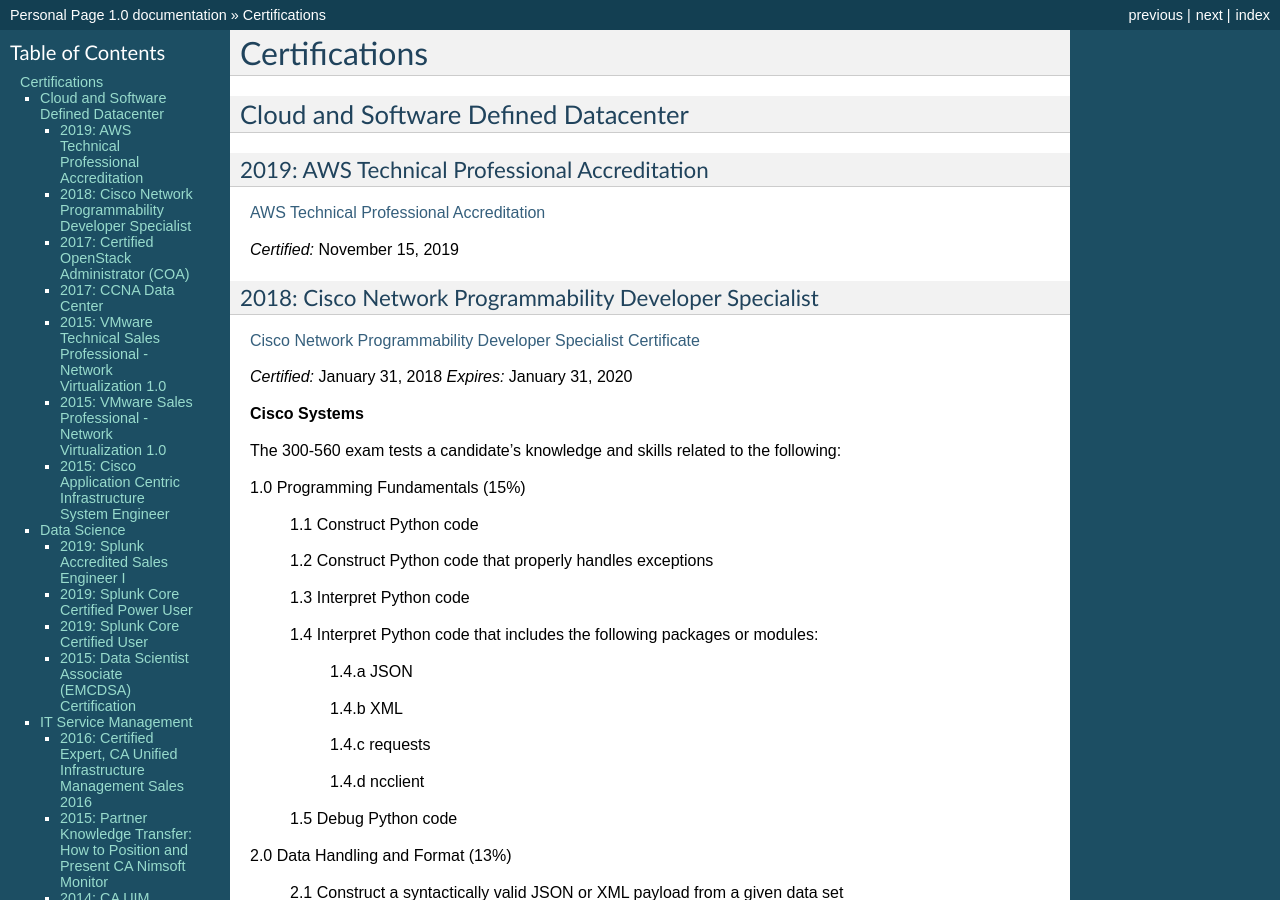
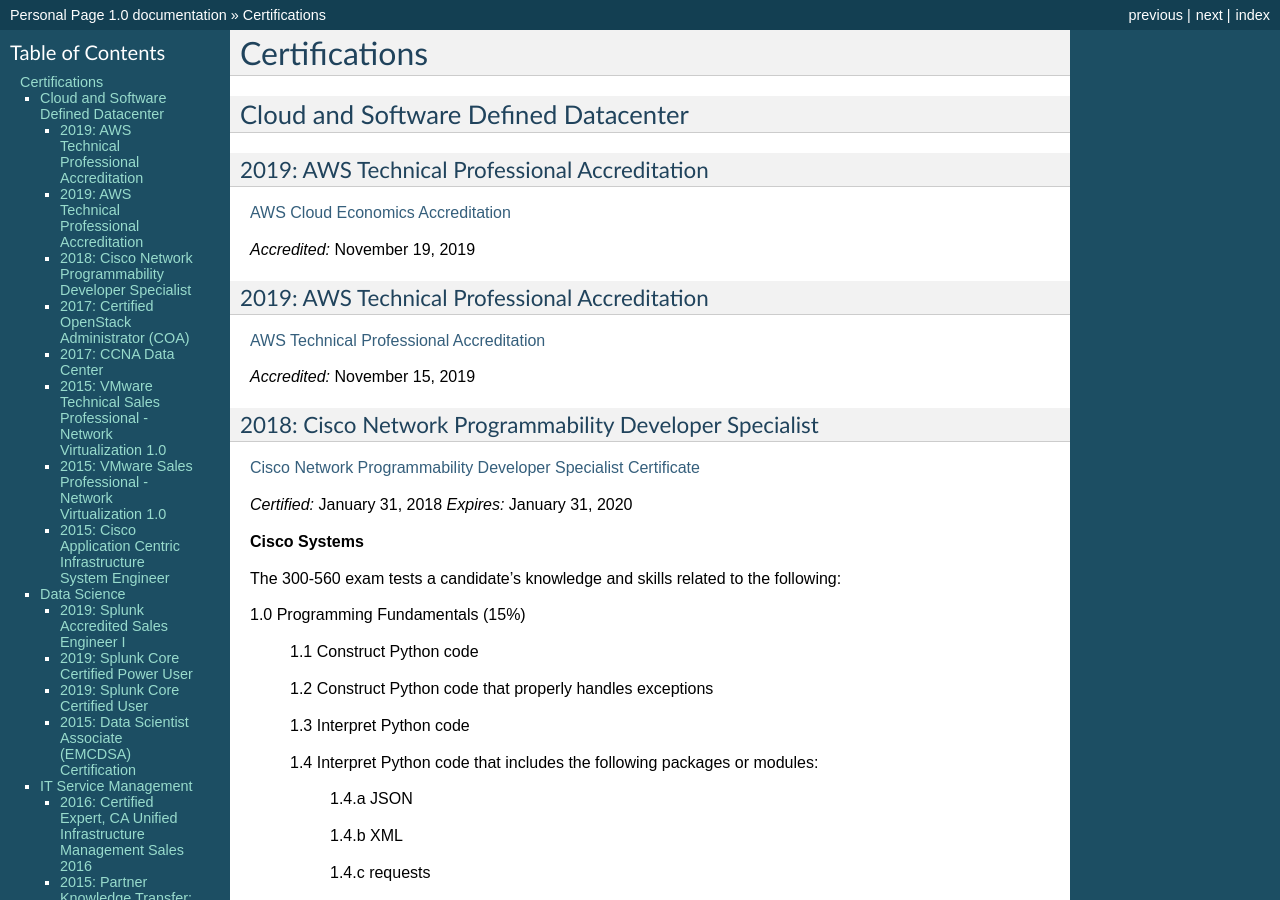
Before and after one commit to jacubero/Resume, a Sphinx documentation site: the page built from docs/certifications.rst, in a window 1280 px wide and 900 px high. Built offline with Sphinx 7.4.7, drawn with Linux system fonts in a browser that asks for light colours.

Commit message:
New version

```diff
--- a/docs/certifications.rst
+++ b/docs/certifications.rst
@@ -9,9 +9,16 @@
 2019: AWS Technical Professional Accreditation
 ==============================================
 
+`AWS Cloud Economics Accreditation <https://github.com/jacubero/Resume/blob/master/Certificates/AWSCloudEconomics.pdf>`_
+
+*Accredited:* November 19, 2019
+
+2019: AWS Technical Professional Accreditation
+==============================================
+
 `AWS Technical Professional Accreditation <https://github.com/jacubero/Resume/blob/master/Certificates/AWSTechnicalProfessional.pdf>`_
 
-*Certified:* November 15, 2019
+*Accredited:* November 15, 2019
 
 
 2018: Cisco Network Programmability Developer Specialist
--- a/docs/personal.rst
+++ b/docs/personal.rst
@@ -69,6 +69,11 @@
 |
 |
 |
+|
+|
+|
+|
+|
 
 **Jose Antonio Alvarez Cubero**
 
```
Also changed, not shown: 1 other file.
